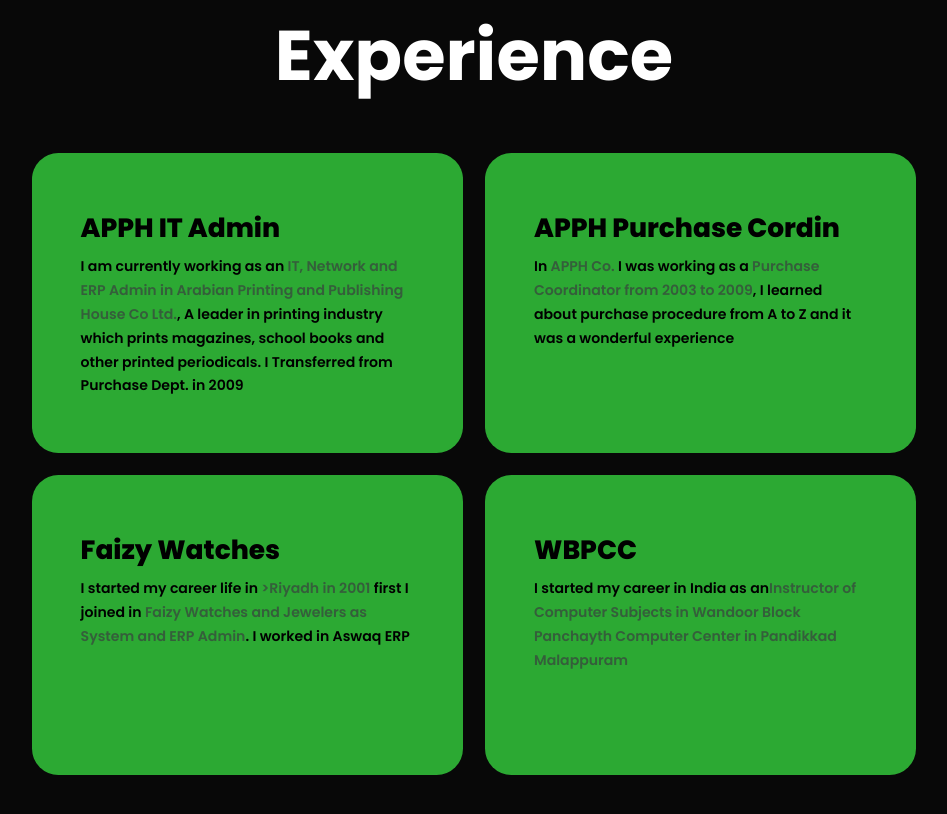
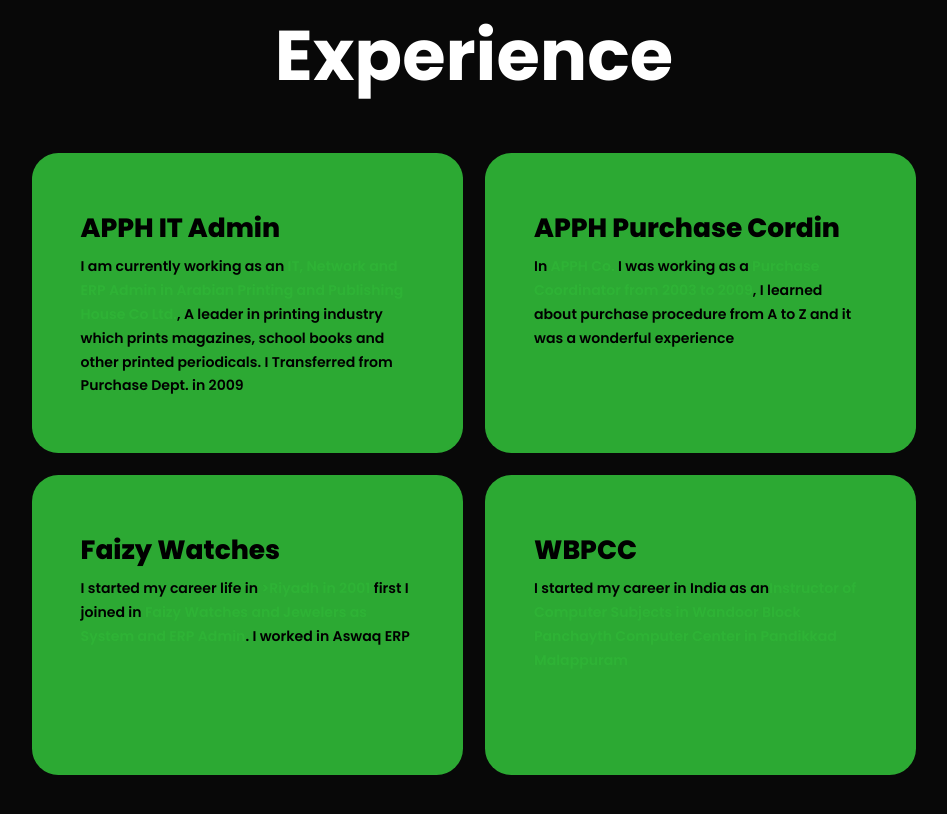
Before and after one commit to panazer/mac_clone, a plain HTML site: page index.html in a window 1280 px wide. Shown: the part 2620-3434 px from the top of the page, without its empty margins (166-1113 px from the left). Drawn offline with nearby package versions, Linux system fonts and the light colour scheme.

Commit message:
Update style.css

```diff
--- a/style.css
+++ b/style.css
@@ -371,11 +371,6 @@ span{
     transition: 0.4s ease-in-out;
 }
 
-.experience-box span{
-    color: #355E3B;
-}
-
-
 .experience-box:hover{
     background: white;
     color: black;
```
